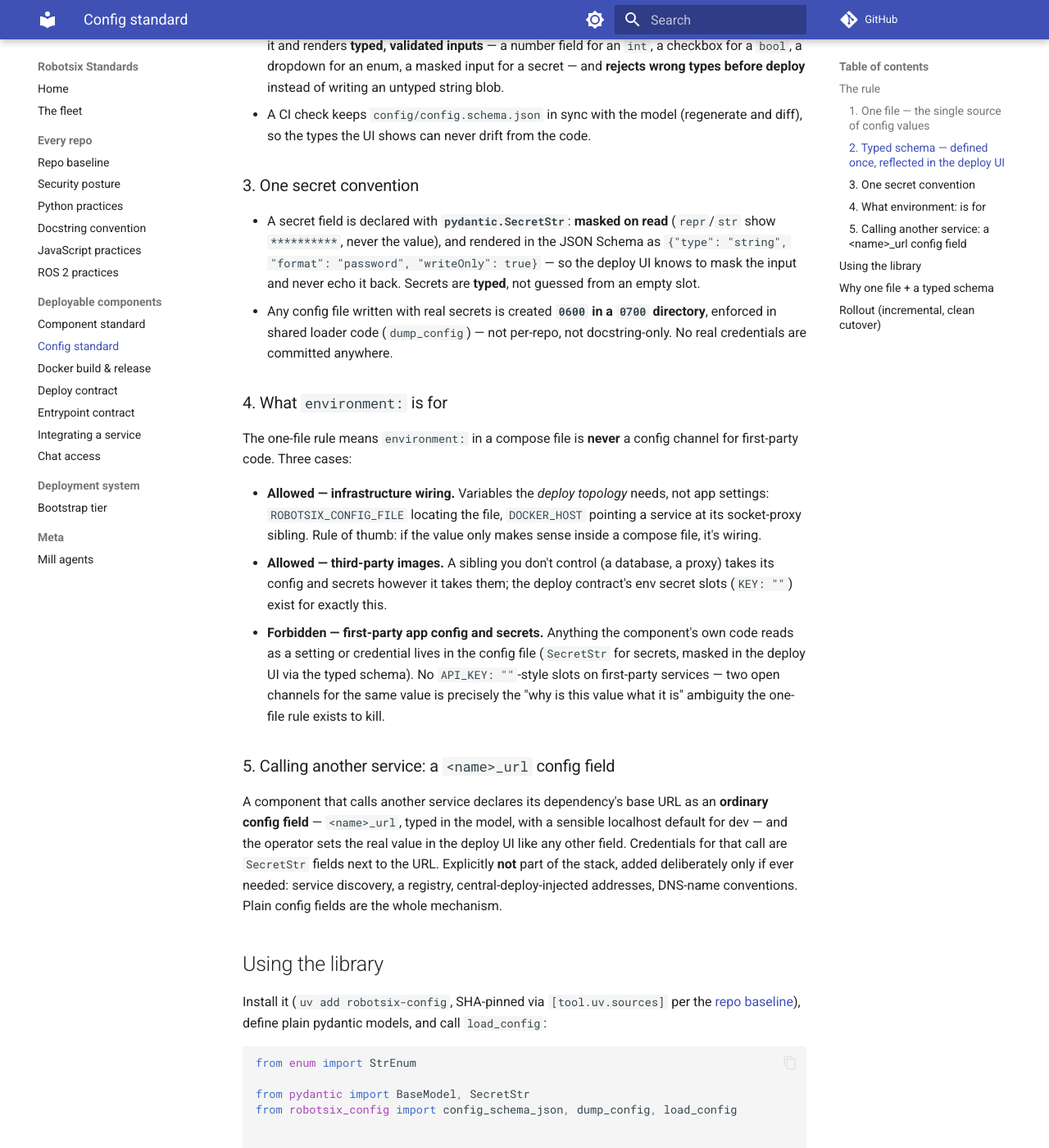
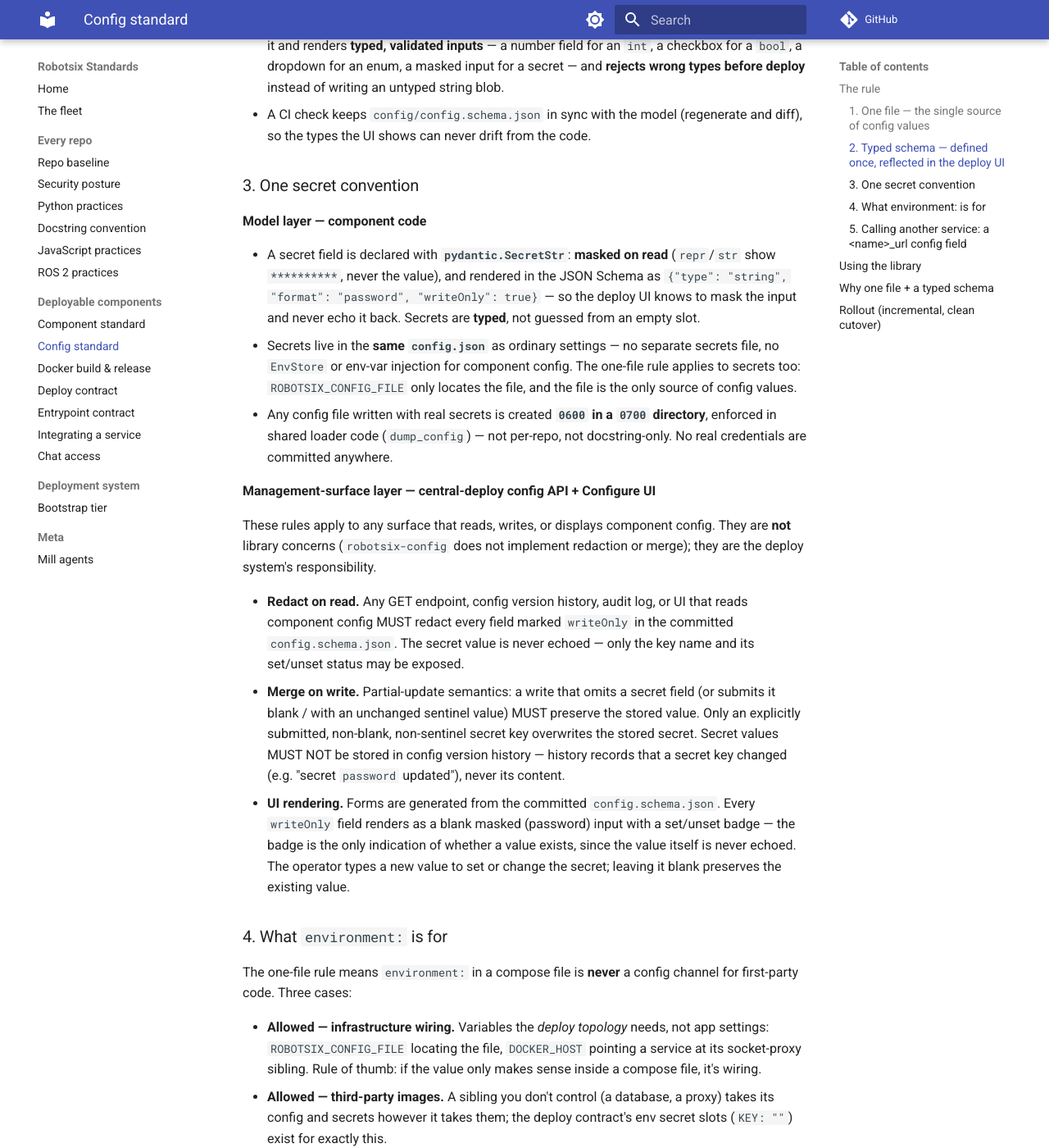
Before and after one commit to damien-robotsix/robotsix-standards, an MkDocs documentation site: the page built from docs/config-standard.md, in a window 1280 px wide and 1400 px high, scrolled down 963 px. Shown: the whole window at 82% size. Built offline with MkDocs 1.6.1 and Material for MkDocs 9.7.7, drawn with Linux system fonts in a browser that asks for light colours; comment, search, counter and statistics services are not loaded.

Commit message:
mill: Amend config-standard.md: secrets as SecretStr in single config.json with redact-on-read / merge-on-write semantics (20260718T213116Z-amend-config-standard-md-secrets-as-secr-3f9f) (#69)
Co-authored-by: robotsix-mill <mill@robotsix.local>

```diff
--- a/docs/config-standard.md
+++ b/docs/config-standard.md
@@ -45,14 +45,43 @@ implements it: a component defines one pydantic model and calls `load_config`.
 
 ### 3. One secret convention
 
+**Model layer — component code**
+
 - A secret field is declared with **`pydantic.SecretStr`**: **masked on read**
   (`repr`/`str` show `**********`, never the value), and rendered in the JSON
   Schema as `{"type": "string", "format": "password", "writeOnly": true}` — so
   the deploy UI knows to mask the input and never echo it back. Secrets are
   **typed**, not guessed from an empty slot.
+- Secrets live in the **same `config.json`** as ordinary settings — no
+  separate secrets file, no `EnvStore` or env-var injection for component
+  config. The one-file rule applies to secrets too: `ROBOTSIX_CONFIG_FILE`
+  only locates the file, and the file is the only source of config values.
 - Any config file written with real secrets is created **`0600` in a `0700`
   directory**, enforced in shared loader code (`dump_config`) — not per-repo,
   not docstring-only. No real credentials are committed anywhere.
+
+**Management-surface layer — central-deploy config API + Configure UI**
+
+These rules apply to any surface that reads, writes, or displays component
+config. They are **not** library concerns (`robotsix-config` does not
+implement redaction or merge); they are the deploy system's responsibility.
+
+- **Redact on read.** Any GET endpoint, config version history, audit log,
+  or UI that reads component config MUST redact every field marked
+  `writeOnly` in the committed `config.schema.json`. The secret value is
+  never echoed — only the key name and its set/unset status may be exposed.
+- **Merge on write.** Partial-update semantics: a write that omits a secret
+  field (or submits it blank / with an unchanged sentinel value) MUST
+  preserve the stored value. Only an explicitly submitted, non-blank,
+  non-sentinel secret key overwrites the stored secret. Secret values MUST
+  NOT be stored in config version history — history records that a secret
+  key changed (e.g. "secret `password` updated"), never its content.
+- **UI rendering.** Forms are generated from the committed
+  `config.schema.json`. Every `writeOnly` field renders as a blank masked
+  (password) input with a set/unset badge — the badge is the only
+  indication of whether a value exists, since the value itself is never
+  echoed. The operator types a new value to set or change the secret;
+  leaving it blank preserves the existing value.
 
 ### 4. What `environment:` is for
 
```
Also changed, not shown: CHANGELOG.md (+3 -0 lines), changelog.d/20260718T213116Z-amend-config-standard-md-secrets-as-secr-3f9f.misc.md (added, +1 -0 lines).
